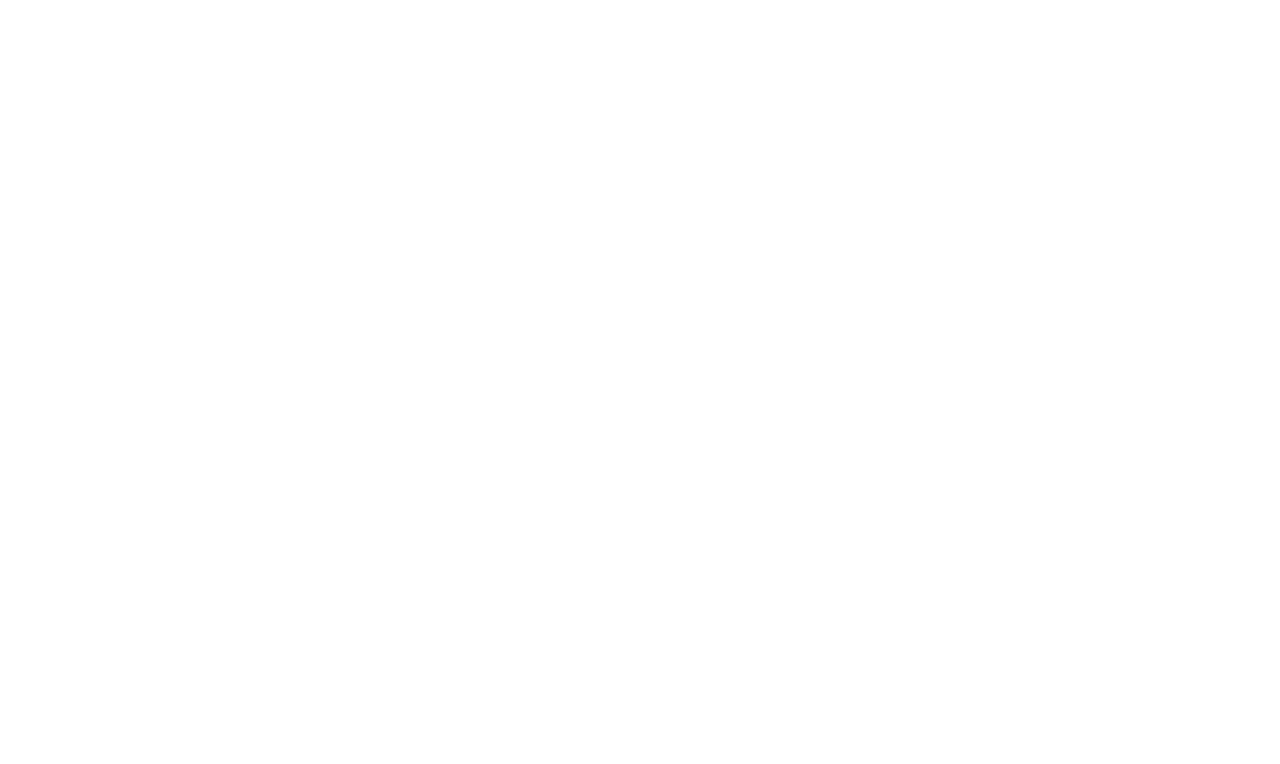
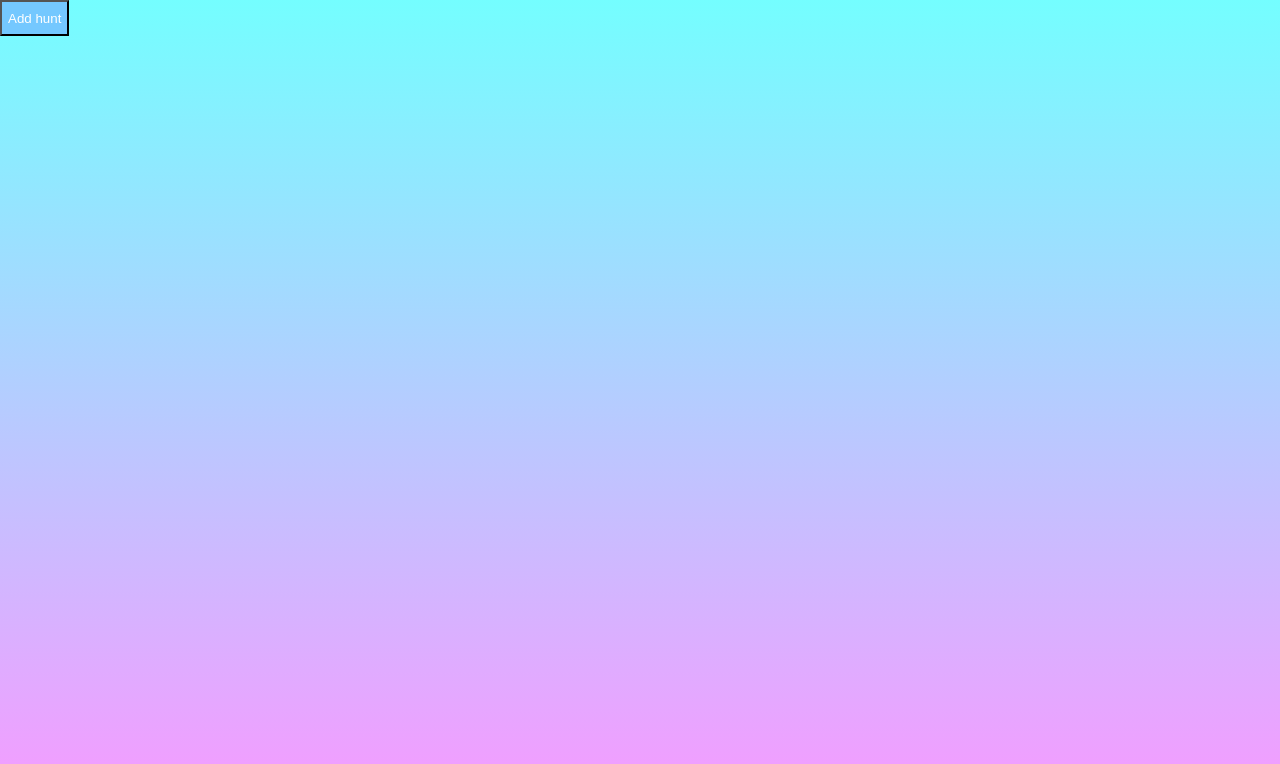
Before and after one commit to Snowcart/poketch, a React app: page / in a window 1280 px wide. Shown: the top 764 px of the page. Built offline with nearby package versions, Linux system fonts and the light colour scheme.

Commit message:
Adding button to a counter that does nothing.

```diff
--- a/package.json
+++ b/package.json
@@ -15,6 +15,7 @@
 	"devDependencies": {
 		"@types/react-autocomplete": "^1.8.5",
 		"@types/react-router-dom": "^5.1.7",
+		"@types/uuid": "^8.3.0",
 		"eslint": "^7.6.0",
 		"eslint-plugin-react": "^7.20.6",
 		"prettier": "^2.0.5",
--- a/src/App.tsx
+++ b/src/App.tsx
@@ -1,39 +1,50 @@
 import * as React from 'react';
-import { BrowserRouter as Router, Route, Switch } from 'react-router-dom';
+import { BrowserRouter as Router, Route } from 'react-router-dom';
 import { createGlobalStyle } from 'styled-components';
 import Counter from './commonComponents/Counter';
+import { userDataContext } from './context/userDataContext/UserDataContext';
+import { useUserDataContext } from './context/userDataContext/useUserDataContext';
 import Pokemon from './models/Pokemon';
 import MainPage from './pagedComponents/MainPage';
 
 // TODO: make each game into a enum;
 
 export default () => {
+	const userDataValue = useUserDataContext();
+	const streamMode = window.location.pathname.includes('stream'); // TODO: this should use the react router
 	return (
 		<>
-			<GlobalStyle />
-			<Router>
-				<Route exact path="/" component={MainPage} />
-				<Route exact path="/stream" render={() => <Counter pokemon={{} as Pokemon} game="sw/sh" />} />
-				<Route exact path="/stream-wide" render={() => <Counter pokemon={{} as Pokemon} game="sw/sh" wide />} />
-			</Router>
+			<GlobalStyle streamMode={streamMode} />
+			<userDataContext.Provider value={userDataValue}>
+				<Router>
+					<Route exact path="/" component={MainPage} />
+					<Route exact path="/stream" render={() => <Counter pokemon={{} as Pokemon} game="sw/sh" />} />
+					<Route exact path="/stream-wide" render={() => <Counter pokemon={{} as Pokemon} game="sw/sh" wide />} />
+				</Router>
+			</userDataContext.Provider>
 		</>
 	);
 };
 
-const GlobalStyle = createGlobalStyle`
+const GlobalStyle = createGlobalStyle<{ streamMode: boolean }>`
 html {
 	height: 100%;
 }
 body {
 	font-family: 'VT323', monospace;
-	height: 100%;
 	margin: 0;
 	color: #ffff;
+	${(props) =>
+		props.streamMode
+			? 'background-color: transparent'
+			: `
+		background: rgb(245,155,255);
+		background: linear-gradient(0deg, rgba(245,155,255,1) 0%, rgba(116,254,255,1) 100%);
+	`}
 }
 body, input {
 	background-color: transparent;
 }
 #app {
-	height: 100%;
 }
 `;
--- /dev/null
+++ b/src/commonComponents/Button.tsx
@@ -0,0 +1,20 @@
+import * as React from 'react';
+import styled from 'styled-components';
+import { buttonBlue } from '../utility/colors';
+
+const Button = (props: Props) => {
+	return <StyledButton onClick={props.onClick}>{props.text}</StyledButton>;
+};
+
+interface Props {
+	onClick: () => void;
+	text: string;
+}
+
+export default Button;
+
+const StyledButton = styled.button`
+	height: 36px;
+	color: white;
+	background-color: ${buttonBlue};
+`;
--- a/src/context/userDataContext/useUserDataContext.tsx
+++ b/src/context/userDataContext/useUserDataContext.tsx
@@ -1,6 +1,7 @@
 import * as React from 'react';
+import { v4 as uuidv4 } from 'uuid';
 import Hunt from '../../models/Hunt';
-import { getDataFromLocalStorage, setDataInStorage } from 'src/services/LocalStorageService';
+import { getDataFromLocalStorage, setDataInStorage } from '../../services/LocalStorageService';
 import { UserDataContext } from './UserDataContext';
 import UserData from '../../models/UserData';
 
--- a/src/pagedComponents/MainPage.tsx
+++ b/src/pagedComponents/MainPage.tsx
@@ -1,9 +1,38 @@
 import * as React from 'react';
+import { v4 as uuidv4 } from 'uuid';
+import Hunt from '../models/Hunt';
+import Button from '../commonComponents/Button';
+import { userDataContext } from '../context/userDataContext/UserDataContext';
+import Pokemon from '../models/Pokemon';
+import Counter from '../commonComponents/Counter';
 
 const MainPage = () => {
+	const context = React.useContext(userDataContext);
+
+	const handleAddHunt = () => {
+		var hunt: Hunt = {
+			id: uuidv4(),
+			count: 0,
+			pokemon: {} as Pokemon,
+			game: 'sw/sh',
+			method: 'masuda',
+			shinyCharm: true,
+			time: '0',
+			currentTime: '0'
+		};
+
+		context.addActiveHunt(hunt);
+	};
+
 	return (
 		<>
-			<div>Coming Soon</div>
+			<section>
+				<Button onClick={handleAddHunt} text="Add hunt" />
+
+				{context.userData.currentHunts?.map((x) => {
+					return <Counter pokemon={x.pokemon} game={x.game} />;
+				})}
+			</section>
 		</>
 	);
 };
--- a/src/services/LocalStorageService.ts
+++ b/src/services/LocalStorageService.ts
@@ -1,4 +1,5 @@
 import UserData from "src/models/UserData";
+import { v4 as uuidv4 } from 'uuid';
 
 const userDataKey = 'userData';
 
@@ -6,12 +7,12 @@
 	const rawUserData = localStorage.getItem(userDataKey);
 	if (rawUserData) return JSON.parse(rawUserData);
 
-	if (!rawUserData) return {} as UserData;
+	if (!rawUserData) return { name: uuidv4(), currentHunts: [], completedHunts: [] } as UserData;
 	try {
 		return JSON.parse(rawUserData);
 	} catch (e) {
 		console.error(`Failed to parse JSON from storage: ${rawUserData}`);
-		return {} as UserData;
+		return { name: uuidv4(), currentHunts: [], completedHunts: [] } as UserData;
 	}
 };
 
--- a/src/utility/colors.ts
+++ b/src/utility/colors.ts
@@ -1 +1,5 @@
-export const backgroundBlue = '#199edf';
+export const backgroundBlue = ' rgb(116,254,255)';
+
+export const backgroundPink = 'rgb(245,155,255)';
+
+export const buttonBlue = 'rgb(116, 200, 255)';
```
Also changed, not shown: 1 other file (tests, documents, lock files or other folders).
